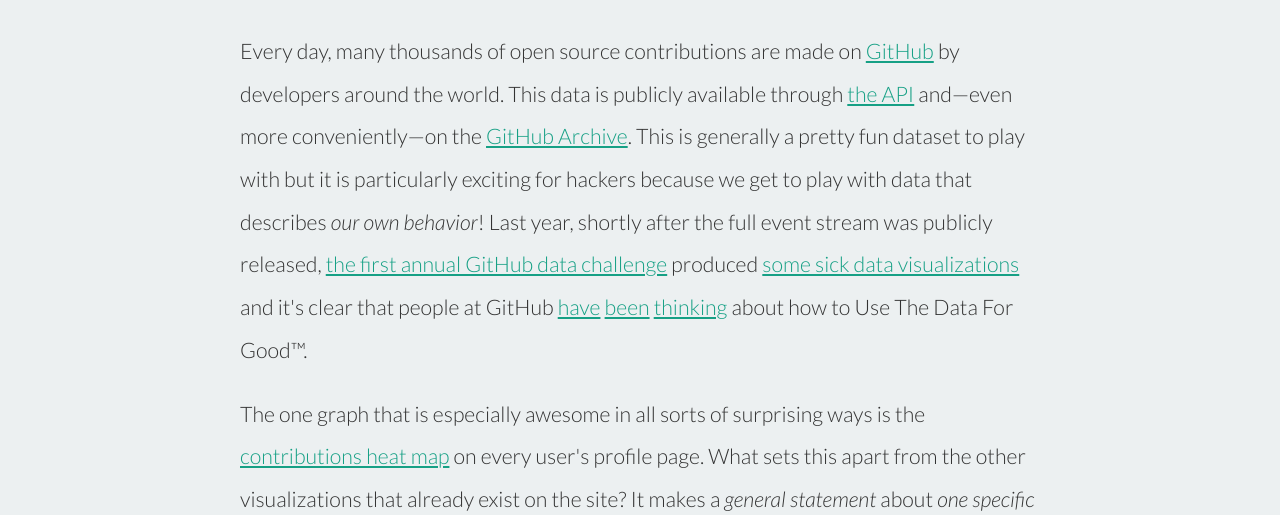
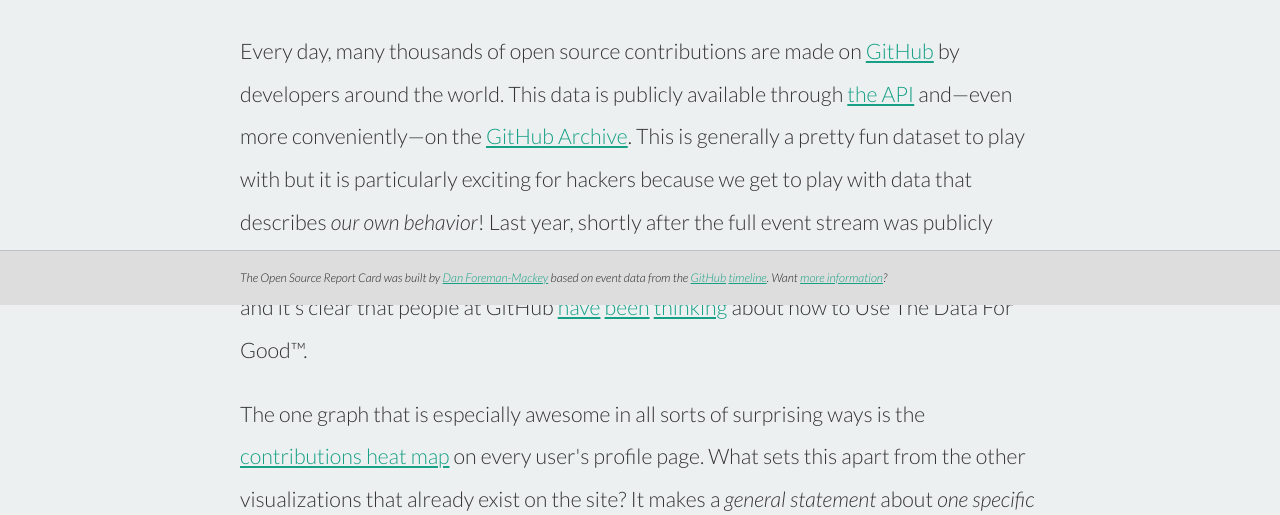
Before and after one commit to dfm/osrc, a Flask app: page / in a window 1280 px wide. Shown: the part 495-1010 px from the top of the page. Run offline with Flask 2, Linux system fonts and the light colour scheme; data that the repository does not hold is empty.

Commit message:
adding footer

```diff
--- a/ghdata/templates/base.html
+++ b/ghdata/templates/base.html
@@ -19,6 +19,7 @@
             font-size: 16pt;
             line-height: 2;
             color: #333;
+            padding-bottom: 50px;
         }
 
         a {
@@ -191,6 +192,18 @@
             margin: 70px 0;
         }
 
+        #footer {
+            border-top: 1px solid #BDC3C7;
+            background: #ddd;
+            position: fixed;
+            bottom: 0;
+            width: 100%;
+            padding: 15px 0;
+            font-size: 12px;
+            font-style: italic;
+            color: #222;
+        }
+
     </style>
 
 </head>
@@ -200,6 +213,16 @@
 
     <div class="container">{% block body %}{% endblock %}</div>
 
+    <div id="footer">
+        <div class="container">
+            The Open Source Report Card was built by
+            <a href="http://dan.iel.fm">Dan Foreman-Mackey</a> based on event
+            data from the <a href="https://github.com">GitHub</a>
+            <a href="http://githubarchive.org">timeline</a>.
+            Want <a href="/#how-it-works">more information</a>?
+        </div>
+    </div>
+
     {% block scripts %}{% endblock %}
 
 </body>
--- a/ghdata/templates/index.html
+++ b/ghdata/templates/index.html
@@ -18,7 +18,7 @@
     </div>
 </div>
 
-<h1>
+<h1 id="how-it-works">
     How it works
 </h1>
 
@@ -266,7 +266,18 @@
 At this point, this demo should really only be thought of as a
 proof-of-concept because there are many other interesting statistics and
 descriptions that could be determined from this dataset. That being said,
-I think that it does represent a big step in an interesting direction.
+I think that it does represent a step in an interesting direction. In
+particular, it would be fun to make a real time version of <small>(something
+like)</small> this to add to the user profile page. It wouldn't be hard and
+it would probably be very motivating.
+</p>
+
+<p>
+The code to download, analyse and display all this data is available
+<a href="https://github.com/dfm/osrc">on GitHub</a> and it is licensed under
+the MIT license… so have fun! Let me know
+<a href="https://twitter.com/exoplaneteer">(probably on Twitter)</a> if you
+have any questions or comments.
 </p>
 
 {% endblock %}
```
